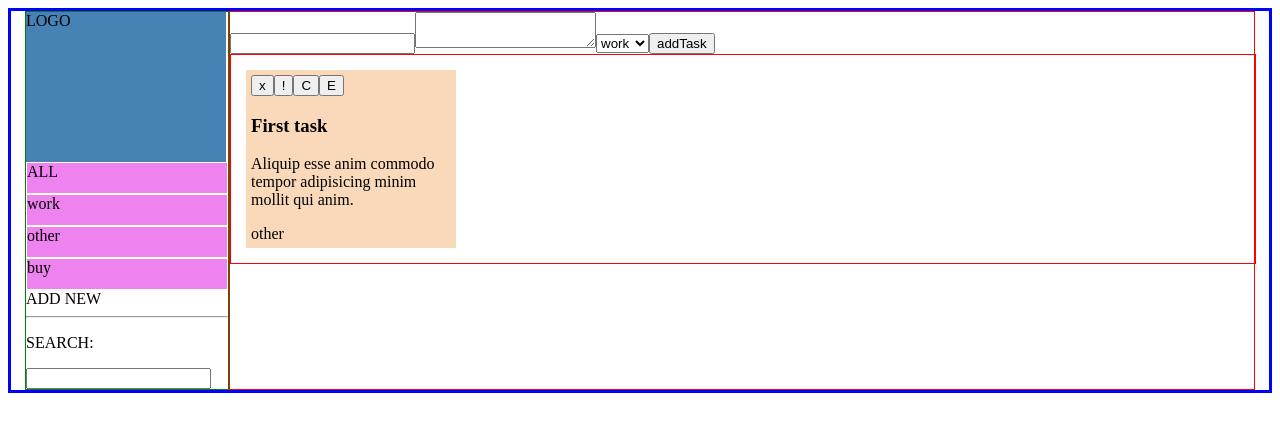
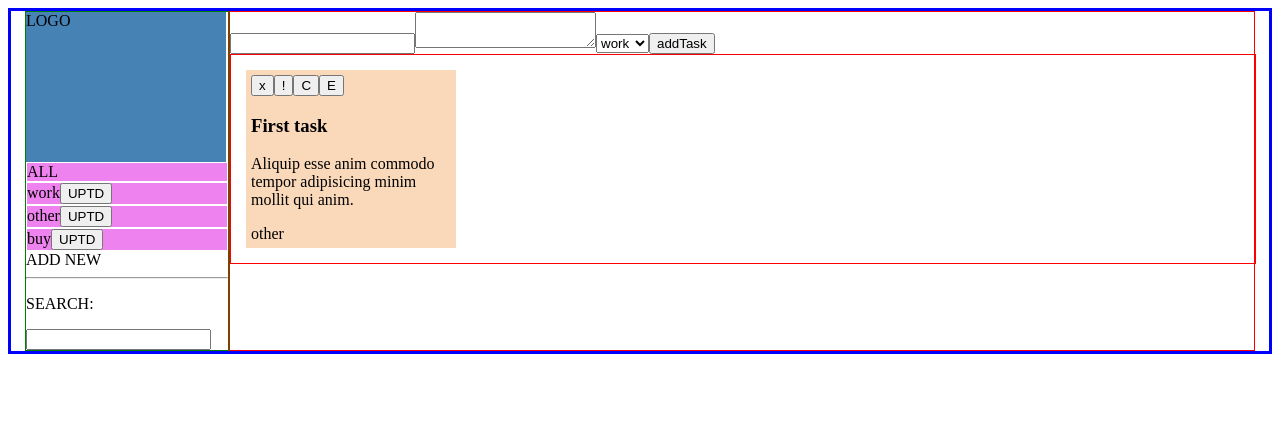
Before and after one commit to uxanovav/todo, a React (Create React App) app: page / in a window 1280 px wide. Shown: the top 432 px of the page. Built offline with nearby package versions, Linux system fonts and the light colour scheme.

Commit message:
feat: add update/delete category

```diff
--- /dev/null
+++ b/src/component/TodoCategory/Category.js
@@ -0,0 +1,33 @@
+import React, { useState } from "react";
+import styles from "./TodoCategory.module.css";
+
+const Category = ({ id, label, deleteCategory, updateCategory }) => {
+  const [isUpdate, setIsUpdate] = useState(false);
+  const [newLabel, setNewLabel] = useState(label);
+  const onDelete = () => {
+    return deleteCategory(id);
+  };
+  const onUpdate = () => {
+    setIsUpdate(!isUpdate);
+    return updateCategory(id, newLabel);
+  };
+  return (
+    <div key={id} className={styles.category}>
+      {isUpdate ? (
+        <div>
+          <input
+            value={newLabel}
+            onChange={(e) => setNewLabel(e.target.value)}
+          />
+          <button onClick={onDelete}>DELETE</button>
+          <button onClick={onUpdate}>SAVE</button>
+        </div>
+      ) : (
+        label
+      )}
+      <button onClick={(e) => setIsUpdate(!isUpdate)}>UPTD</button>
+    </div>
+  );
+};
+
+export default Category;
--- a/src/component/TodoCategory/CategorySetting/CategorySetting.js
+++ /dev/null
@@ -1,34 +0,0 @@
-import React, { useState } from "react";
-
-const CategorySetting = ({ addCategory, categoryData, deleteCategory }) => {
-  const [isAdd, setIsAdd] = useState(false);
-  const [newCategory, setNewCategory] = useState("");
-
-  const onAddNewCategory = () => {
-    addCategory(newCategory);
-    return setNewCategory("");
-  };
-
-  return (
-    <div>
-      <div onClick={(e) => setIsAdd(!isAdd)}>ADD NEW</div>
-      {isAdd ? (
-        <div>
-          <input
-            value={newCategory}
-            onChange={(e) => setNewCategory(e.target.value)}
-            placeholder="New category name"
-          ></input>
-          <br />
-          <button onClick={onAddNewCategory}>ADD</button>
-          <hr />
-        </div>
-      ) : null}
-      <hr />
-      <p>SEARCH:</p>
-      <input></input>
-    </div>
-  );
-};
-
-export default CategorySetting;
--- a/src/component/TodoCategory/TodoCategory.js
+++ b/src/component/TodoCategory/TodoCategory.js
@@ -1,17 +1,52 @@
-import React from "react";
+import React, { useState } from "react";
+import Category from "./Category";
 import styles from "./TodoCategory.module.css";
 
-const TodoCategory = ({ categoryData, deleteCategory }) => {
+const TodoCategory = ({
+  categoryData,
+  deleteCategory,
+  addCategory,
+  updateCategory,
+}) => {
+  const [isAdd, setIsAdd] = useState(false);
+  const [newCategory, setNewCategory] = useState("");
+
+  const onAddNewCategory = () => {
+    addCategory(newCategory);
+    return setNewCategory("");
+  };
   return (
     <>
       <div className={styles.category}>ALL</div>
       {categoryData.map((categoryItem) => {
         return (
-          <div key={categoryItem.id} className={styles.category}>
-            {categoryItem.label}
-          </div>
+          <Category
+            key={categoryItem.id}
+            id={categoryItem.id}
+            label={categoryItem.label}
+            deleteCategory={deleteCategory}
+            updateCategory={updateCategory}
+          />
         );
       })}
+      <div>
+        <div onClick={(e) => setIsAdd(!isAdd)}>ADD NEW</div>
+        {isAdd ? (
+          <div>
+            <input
+              value={newCategory}
+              onChange={(e) => setNewCategory(e.target.value)}
+              placeholder="New category name"
+            ></input>
+            <br />
+            <button onClick={onAddNewCategory}>ADD</button>
+            <hr />
+          </div>
+        ) : null}
+        <hr />
+        <p>SEARCH:</p>
+        <input></input>
+      </div>
     </>
   );
 };
--- a/src/component/TodoCategory/TodoCategory.module.css
+++ b/src/component/TodoCategory/TodoCategory.module.css
@@ -10,7 +10,6 @@
 
 .category {
   width: 200px;
-  height: 30px;
   border: 1px white solid;
   background-color: violet;
 }
--- a/src/component/TodoCategory/TodoCategoryContainer.js
+++ b/src/component/TodoCategory/TodoCategoryContainer.js
@@ -1,25 +1,28 @@
 import React from "react";
 import TodoCategory from "./TodoCategory";
-import CategorySetting from "./CategorySetting/CategorySetting";
 import { connect } from "react-redux";
 import styles from "./TodoCategory.module.css";
 import {
   addCategoryActionCreator,
   deleteCategoryActionCreator,
+  updateCategoryActionCreator,
 } from "../../redux/category-reducer";
 
 const TodoCategoryC = (state) => {
-  const renderCategory = (categoryData, addCategory, deleteCategory) => {
+  const renderCategory = (
+    categoryData,
+    addCategory,
+    deleteCategory,
+    updateCategory
+  ) => {
     return (
       <div className={styles.panel}>
         <div className={styles.logo}>LOGO</div>
         <TodoCategory
+          addCategory={addCategory}
           categoryData={categoryData}
           deleteCategory={deleteCategory}
-        />
-        <CategorySetting
-          addCategory={addCategory}
-          categoryData={categoryData}
+          updateCategory={updateCategory}
         />
       </div>
     );
@@ -27,7 +30,8 @@ const TodoCategoryC = (state) => {
   return renderCategory(
     state.categoryData,
     state.addCategory,
-    state.deleteCategory
+    state.deleteCategory,
+    state.updateCategory
   );
 };
 
@@ -45,6 +49,9 @@ const MapDispatchToProps = (dispatch) => {
     deleteCategory: (id) => {
       return dispatch(deleteCategoryActionCreator(id));
     },
+    updateCategory: (id, label) => {
+      return dispatch(updateCategoryActionCreator(id, label));
+    },
   };
 };
 
--- a/src/redux/category-reducer.js
+++ b/src/redux/category-reducer.js
@@ -33,6 +33,17 @@ export default function categoryReducer(state = initialState, payload) {
         ),
       };
     }
+    case UPDATE_CATEGORY: {
+      return {
+        ...state,
+        categoryData: state.categoryData.map((category) => {
+          if (category.id === payload.id) {
+            category.label = payload.label;
+          }
+          return category;
+        }),
+      };
+    }
     default: {
       return state;
     }
@@ -46,3 +57,6 @@ export const addCategoryActionCreator = (newCategory) => {
 export const deleteCategoryActionCreator = (id) => {
   return { type: DELETE_CATEGORY, id: id };
 };
+export const updateCategoryActionCreator = (id, label) => {
+  return { type: UPDATE_CATEGORY, id: id, label: label };
+};
```
